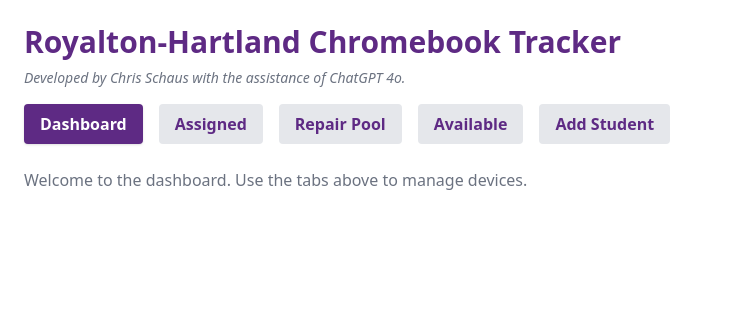
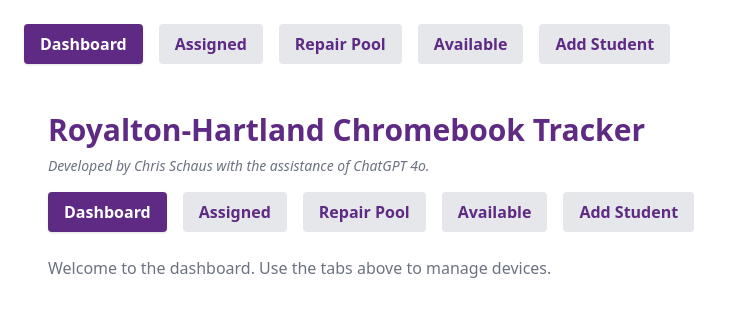
Before and after one commit to cschaus1507/chromebook-tracker, a React (Vite) app: page / in a window 1280 px wide. Shown: the top 316 px of the page, without its empty margins (0-733 px from the left). Built offline with nearby package versions, Linux system fonts and the light colour scheme.

Commit message:
Add files via upload

```diff
--- a/src/App.jsx
+++ b/src/App.jsx
@@ -1,4 +1,5 @@
 import { Routes, Route } from 'react-router-dom';
+import NavBar from './components/NavBar';
 import Dashboard from './pages/Dashboard';
 import AssignedDevices from './pages/AssignedDevices';
 import AvailableDevices from './pages/AvailableDevices';
@@ -8,6 +9,8 @@ import DeviceOverview from './pages/DeviceOverview';
 
 export default function App() {
   return (
+    <div className="p-6">
+      <NavBar />
       <Routes>
         <Route path="/" element={<Dashboard />} />
         <Route path="/assigned" element={<AssignedDevices />} />
@@ -16,5 +19,6 @@ export default function App() {
         <Route path="/repair" element={<RepairPool />} />
         <Route path="/device/:tag" element={<DeviceOverview />} />
       </Routes>
+    </div>
   );
 }
```
Lines whose indentation alone changed are shown as unchanged.
